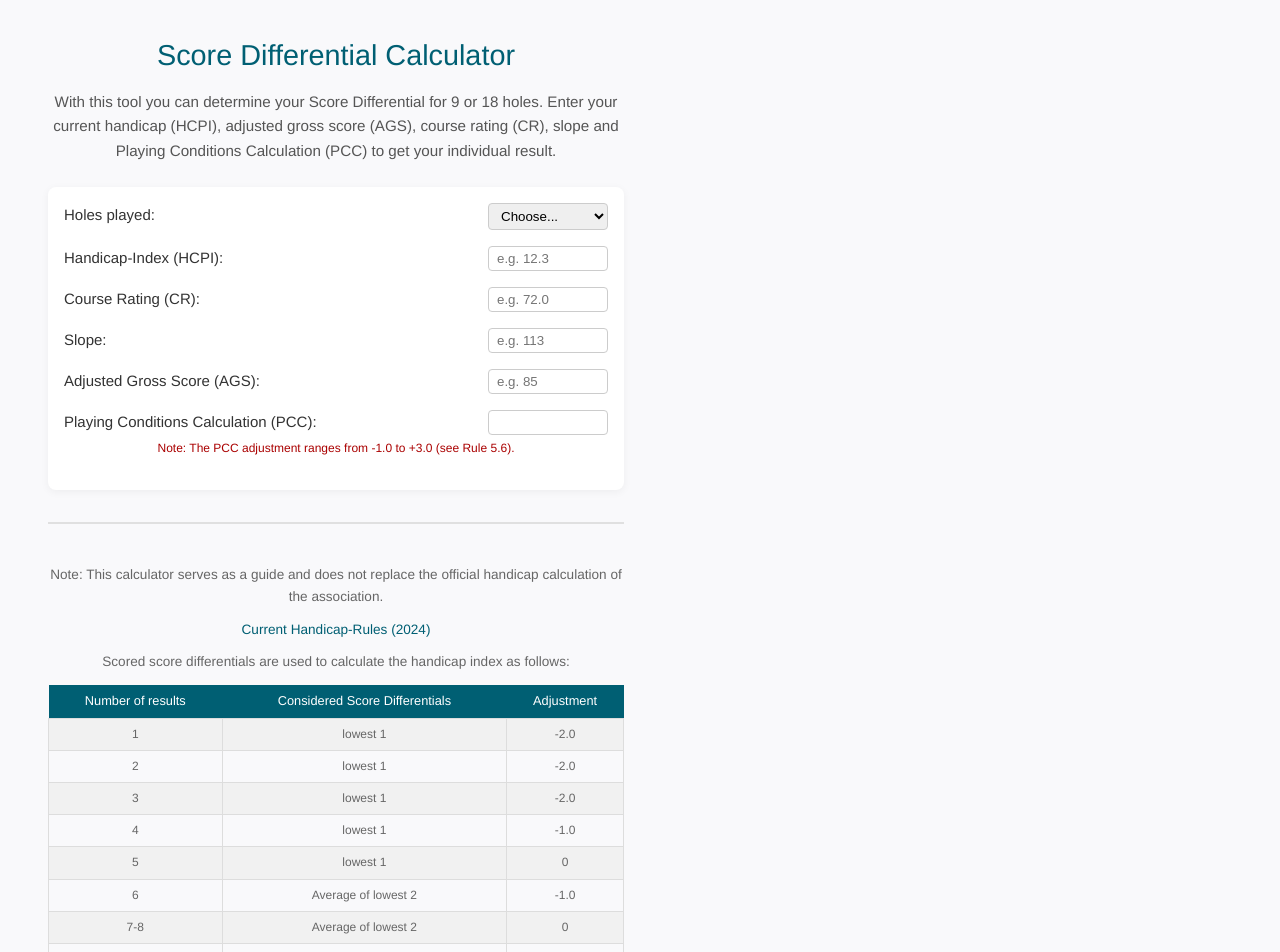
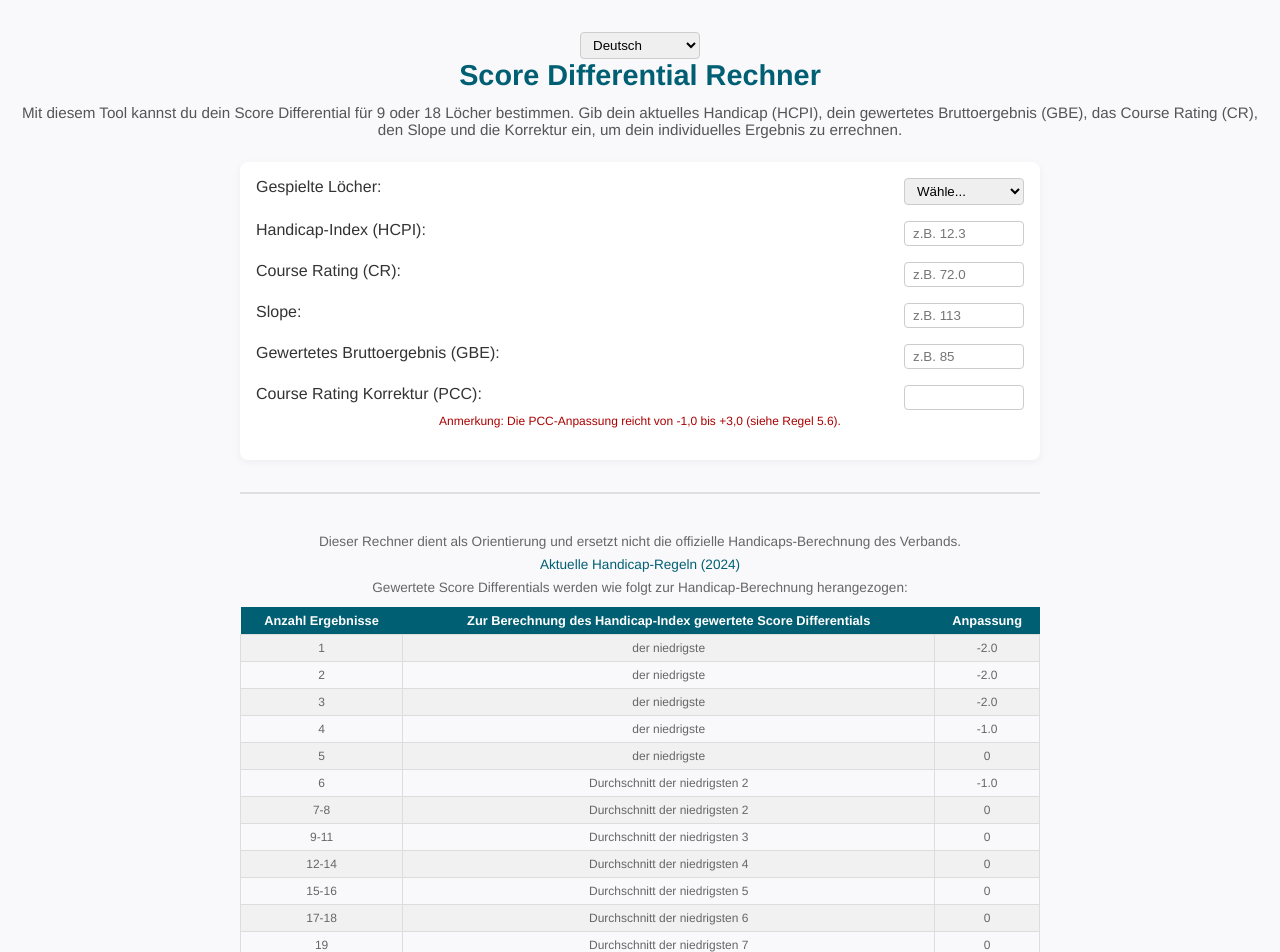
Before and after one commit to bri-b-dev/handycap, a Vue app: page / in a window 1280 px wide. Shown: the top 952 px of the page. Built offline with nearby package versions, Linux system fonts and the light colour scheme.

Commit message:
localization

```diff
--- a/package.json
+++ b/package.json
@@ -14,7 +14,8 @@
     "@capacitor/android": "^7.2.0",
     "@capacitor/cli": "^7.2.0",
     "@capacitor/core": "^7.2.0",
-    "vue": "^3.5.13"
+    "vue": "^3.5.13",
+    "vue-i18n": "^12.0.0-alpha.2"
   },
   "devDependencies": {
     "@tsconfig/node22": "^22.0.1",
--- a/src/App.vue
+++ b/src/App.vue
@@ -1,77 +1,53 @@
 <template>
   <div class="container">
-    <h1 class="title">Score Differential Calculator</h1>
+    <div class="lang-switcher">
+      <select v-model="$i18n.locale">
+        <option value="en">English</option>
+        <option value="de">Deutsch</option>
+      </select>
+    </div>
+    <h1 class="title">{{ $t('title') }}</h1>
+
     <!-- introduction -->
-    <p class="intro">
-      With this tool you can determine your Score Differential for 9 or 18 holes.
-      Enter your current handicap (HCPI), adjusted gross score (AGS), course rating (CR), slope and Playing Conditions Calculation (PCC) to get your individual result.
-    </p>
+    <p class="intro"> {{ $t('intro') }}</p>
     <form @submit.prevent class="calculator-form">
       <div class="field">
-        <label>Holes played:
+        <label>{{ $t('holesPlayed') }}
           <select v-model="holes" required>
-            <option value="" disabled>Choose...</option>
-            <option value="18">18 holes</option>
-            <option value="9">9 holes</option>
+            <option value="" disabled>{{ $t('choose') }}</option>
+            <option value="18">18 {{ $t('holes') }}</option>
+            <option value="9">9 {{ $t('holes') }}</option>
           </select>
         </label>
       </div>
       <div class="field">
-        <label>Handicap-Index (HCPI):
-          <input
-            type="number"
-            v-model.number="handicapIndex"
-            step="0.1"
-            :required="holes === '9'"
-            placeholder="e.g. 12.3"
-          />
+        <label>{{ $t('handicapIndex') }}
+          <input type="number" v-model.number="handicapIndex" step="0.1" :required="holes === '9'"
+            :placeholder="`${$t('forExample')} 12.3`" />
         </label>
       </div>
       <div class="field">
-        <label>Course Rating (CR):
-          <input
-            type="number"
-            v-model.number="courseRating"
-            step="0.1"
-            required
-            placeholder="e.g. 72.0"
-          />
+        <label>{{ $t('courseRating') }}
+          <input type="number" v-model.number="courseRating" step="0.1" required
+            :placeholder="`${$t('forExample')} 72.0`" />
         </label>
       </div>
       <div class="field">
-        <label>Slope:
-          <input
-            type="number"
-            v-model.number="slope"
-            required
-            placeholder="e.g. 113"
-          />
+        <label>{{ $t('slope') }}
+          <input type="number" v-model.number="slope" required :placeholder="`${$t('forExample')} 113`" />
         </label>
       </div>
       <div class="field">
-        <label>Adjusted Gross Score (AGS):
-          <input
-            type="number"
-            v-model.number="grossScore"
-            required
-            placeholder="e.g. 85"
-          />
+        <label>{{ $t('grossScore') }}
+          <input type="number" v-model.number="grossScore" required :placeholder="`${$t('forExample')} 85`" />
         </label>
       </div>
       <div class="field">
-        <label>Playing Conditions Calculation (PCC):
-          <input
-            type="number"
-            v-model.number="pccAdjustment"
-            required
-            step="0.1"
-            min="-1.0"
-            max="3.0"
-            default="0.0"
-          />
+        <label>{{ $t('pcc') }}
+          <input type="number" v-model.number="pccAdjustment" required step="0.1" min="-1.0" max="3.0" default="0.0" />
         </label>
         <small class="validation-note">
-          Note: The PCC adjustment ranges from -1.0 to +3.0 (see Rule 5.6).
+          {{ $t('pccNote') }}
         </small>
       </div>
     </form>
@@ -81,38 +57,96 @@
     <!-- result with conditional formatting -->
     <div v-if="scoreDifferential !== null" class="result">
       <p :class="['score', scoreColorClass]">
-        <strong>Score Differential:</strong> {{ scoreDifferential.toFixed(1) }}
+        <strong>{{ $t('scoreDifferential') }}:</strong> {{ scoreDifferential.toFixed(1) }}
       </p>
     </div>
 
     <!-- foot-note with handicap-table -->
     <div class="note">
       <p>
-        Note: This calculator serves as a guide and does not replace the official handicap calculation of the association.
+        {{ $t('note1') }}
         <br />
-        <a href="https://www.usga.org/content/dam/usga/pdf/2024-revision/2024-Rules-of-Handicapping-USGA.pdf" target="_blank" class="rules-link">
-          Current Handicap-Rules (2024)
+        <a href="https://www.usga.org/content/dam/usga/pdf/2024-revision/2024-Rules-of-Handicapping-USGA.pdf"
+          target="_blank" class="rules-link">
+          {{ $t('currentRules') }}
         </a>
       </p>
-      <p>Scored score differentials are used to calculate the handicap index as follows:</p>
+      <p>
+        {{ $t('note2') }}</p>
       <table>
         <thead>
-          <tr><th>Number of results</th><th>Considered Score Differentials</th><th>Adjustment</th></tr>
+          <tr>
+            <th>{{ $t('noOfResults') }}</th>
+            <th>{{ $t('consideredScoreDifferentials') }}</th>
+            <th>{{ $t('adjustment') }}</th>
+          </tr>
         </thead>
         <tbody>
-          <tr><td>1</td><td>lowest 1</td><td>-2.0</td></tr>
-          <tr><td>2</td><td>lowest 1</td><td>-2.0</td></tr>
-          <tr><td>3</td><td>lowest 1</td><td>-2.0</td></tr>
-          <tr><td>4</td><td>lowest 1</td><td>-1.0</td></tr>
-          <tr><td>5</td><td>lowest 1</td><td>0</td></tr>
-          <tr><td>6</td><td>Average of lowest 2</td><td>-1.0</td></tr>
-          <tr><td>7-8</td><td>Average of lowest 2</td><td>0</td></tr>
-          <tr><td>9-11</td><td>Average of lowest 3</td><td>0</td></tr>
-          <tr><td>12-14</td><td>Average of lowest 4</td><td>0</td></tr>
-          <tr><td>15-16</td><td>Average of lowest 5</td><td>0</td></tr>
-          <tr><td>17-18</td><td>Average of lowest 6</td><td>0</td></tr>
-          <tr><td>19</td><td>Average of lowest 7</td><td>0</td></tr>
-          <tr><td>20</td><td>Average of lowest 8</td><td>0</td></tr>
+          <tr>
+            <td>1</td>
+            <td>{{ $t('lowest') }}</td>
+            <td>-2.0</td>
+          </tr>
+          <tr>
+            <td>2</td>
+            <td>{{ $t('lowest') }}</td>
+            <td>-2.0</td>
+          </tr>
+          <tr>
+            <td>3</td>
+            <td>{{ $t('lowest') }}</td>
+            <td>-2.0</td>
+          </tr>
+          <tr>
+            <td>4</td>
+            <td>{{ $t('lowest') }}</td>
+            <td>-1.0</td>
+          </tr>
+          <tr>
+            <td>5</td>
+            <td>{{ $t('lowest') }}</td>
+            <td>0</td>
+          </tr>
+          <tr>
+            <td>6</td>
+            <td>{{ $t('lowestAverage') }} 2</td>
+            <td>-1.0</td>
+          </tr>
+          <tr>
+            <td>7-8</td>
+            <td>{{ $t('lowestAverage') }} 2</td>
+            <td>0</td>
+          </tr>
+          <tr>
+            <td>9-11</td>
+            <td>{{ $t('lowestAverage') }} 3</td>
+            <td>0</td>
+          </tr>
+          <tr>
+            <td>12-14</td>
+            <td>{{ $t('lowestAverage') }} 4</td>
+            <td>0</td>
+          </tr>
+          <tr>
+            <td>15-16</td>
+            <td>{{ $t('lowestAverage') }} 5</td>
+            <td>0</td>
+          </tr>
+          <tr>
+            <td>17-18</td>
+            <td>{{ $t('lowestAverage') }} 6</td>
+            <td>0</td>
+          </tr>
+          <tr>
+            <td>19</td>
+            <td>{{ $t('lowestAverage') }} 7</td>
+            <td>0</td>
+          </tr>
+          <tr>
+            <td>20</td>
+            <td>{{ $t('lowestAverage') }} 8</td>
+            <td>0</td>
+          </tr>
         </tbody>
       </table>
     </div>
@@ -177,11 +211,12 @@ export default {
 </script>
 
 <style>
-/* Basis */
 * {
   box-sizing: border-box;
 }
-body, html {
+
+body,
+html {
   min-height: 100vh;
   margin: 0;
   background: #f9f9fb;
@@ -199,14 +234,12 @@ body, html {
   text-align: center;
 }
 
-/* Überschrift */
 .title {
   font-size: 1.8rem;
   color: #005f73;
   margin: 0;
 }
 
-/* Einführung */
 .intro {
   margin-top: 0.75rem;
   font-size: 0.95rem;
@@ -214,34 +247,40 @@ body, html {
   color: #555;
 }
 
-/* Formularfelder */
 .calculator-form {
   width: 100%;
   max-width: 800px;
   background: #ffffff;
   padding: 1rem;
   border-radius: 8px;
-  box-shadow: 0 2px 8px rgba(0,0,0,0.05);
+  box-shadow: 0 2px 8px rgba(0, 0, 0, 0.05);
 }
+
 .field {
   margin-bottom: 1rem;
 }
+
 label {
   display: flex;
   justify-content: space-between;
   font-weight: 500;
 }
-input, select {
+
+input,
+select {
   width: 120px;
   padding: 4px 8px;
   border: 1px solid #ccc;
   border-radius: 4px;
   transition: border-color 0.2s;
 }
-input:focus, select:focus {
+
+input:focus,
+select:focus {
   outline: none;
   border-color: #005f73;
 }
+
 .validation-note {
   display: block;
   margin-top: 0.25rem;
@@ -249,7 +288,6 @@ input:focus, select:focus {
   color: #a00;
 }
 
-/* Trennlinie */
 .divider {
   width: 100%;
   max-width: 800px;
@@ -258,20 +296,23 @@ input:focus, select:focus {
   margin: 2rem auto;
 }
 
-/* Ergebnis */
 .result {
   text-align: center;
 }
+
 .score {
   font-size: 1.2rem;
   font-weight: bold;
 }
+
 .score-good {
   color: #2a9d8f;
 }
+
 .score-bad {
   color: #e76f51;
 }
+
 .score-neutral {
   color: #333;
 }
@@ -285,9 +326,11 @@ input:focus, select:focus {
   color: #666;
   margin: 0 auto;
 }
+
 .note p {
   margin: 0.5rem 0;
 }
+
 .rules-link {
   display: inline-block;
   margin-top: 0.5rem;
@@ -295,26 +338,31 @@ input:focus, select:focus {
   text-decoration: none;
   font-weight: 500;
 }
+
 .rules-link:hover {
   text-decoration: underline;
 }
+
 .note table {
   width: 100%;
   border-collapse: collapse;
   margin-top: 0.75rem;
 }
+
 .note th {
   background: #005f73;
   color: #fff;
   padding: 6px;
   font-size: 0.8rem;
 }
+
 .note td {
   border: 1px solid #ddd;
   padding: 6px;
   text-align: center;
   font-size: 0.75rem;
 }
+
 .note tbody tr:nth-child(odd) {
   background: #f1f1f1;
 }
--- a/src/main.ts
+++ b/src/main.ts
@@ -1,6 +1,70 @@
-import './assets/main.css'
-
 import { createApp } from 'vue'
 import App from './App.vue'
+import { createI18n } from 'vue-i18n'
 
-createApp(App).mount('#app')
+// 1) Definiere deine Übersetzungs-Objekte
+const messages = {
+    en: {
+        title: 'Score Differential Calculator',
+        intro: 'With this tool you can determine your Score Differential for 9 or 18 holes.\
+        Enter your current handicap (HCPI), adjusted gross score (AGS), course rating (CR), slope and Playing Conditions Calculation (PCC) to get your individual result.',
+        choose: 'Choose...',
+        holes: 'holes',
+        holesPlayed: 'Holes played:',
+        handicapIndex: 'Handicap-Index (HCPI):',
+        forExample: 'e.g.',
+        courseRating: 'Course Rating (CR):',
+        slope: 'Slope:',
+        grossScore: 'Adjusted Gross Score (AGS):',
+        pcc: 'Playing Conditions Calculation (PCC):',
+        pccNote: 'Note: The PCC adjustment ranges from -1.0 to +3.0 (see Rule 5.6).',
+        scoreDifferential: 'Score Differential',
+        calculate: 'Calculate',
+        note1: 'This calculator serves as a guide and does not replace the official handicap calculation of the association.',
+        note2: 'Scored score differentials are used to calculate the handicap index as follows:',
+        currentRules: 'Current Handicap-Rules (2024)',
+        noOfResults: 'Number of results',
+        consideredScoreDifferentials: 'Considered Score Differentials',
+        adjustment: 'Adjustment',
+        lowest: 'lowest 1',
+        lowestAverage: 'average of lowest'
+    },
+    de: {
+        title: 'Score Differential Rechner',
+        intro: 'Mit diesem Tool kannst du dein Score Differential für 9 oder 18 Löcher bestimmen.\
+        Gib dein aktuelles Handicap (HCPI), dein gewertetes Bruttoergebnis (GBE), das Course Rating (CR), den Slope und die Korrektur ein, um dein individuelles Ergebnis zu errechnen.',
+        choose: 'Wähle...',
+        holes: 'Löcher',
+        holesPlayed: 'Gespielte Löcher:',
+        handicapIndex: 'Handicap-Index (HCPI):',
+        forExample: 'z.B.',
+        courseRating: 'Course Rating (CR):',
+        slope: 'Slope:',
+        grossScore: 'Gewertetes Bruttoergebnis (GBE):',
+        pcc: 'Course Rating Korrektur (PCC):',
+        pccNote: 'Anmerkung: Die PCC-Anpassung reicht von -1,0 bis +3,0 (siehe Regel 5.6).',
+        scoreDifferential: 'Score-Differential',
+        calculate: 'Berechnen',
+        note1: 'Dieser Rechner dient als Orientierung und ersetzt nicht die offizielle Handicaps-Berechnung des Verbands.',
+        note2: 'Gewertete Score Differentials werden wie folgt zur Handicap-Berechnung herangezogen:',
+        currentRules: 'Aktuelle Handicap-Regeln (2024)',
+        noOfResults: 'Anzahl Ergebnisse',
+        consideredScoreDifferentials: 'Zur Berechnung des Handicap-Index gewertete Score Differentials',
+        adjustment: 'Anpassung',
+        lowest: 'der niedrigste',
+        lowestAverage: 'Durchschnitt der niedrigsten'
+        // …
+    }
+}
+
+// 2) Erzeuge das i18n-Plugin
+const i18n = createI18n({
+    legacy: false,           // Composition API Mode
+    locale: 'de',            // Standardsprache
+    fallbackLocale: 'en',    // Fallback
+    messages,
+})
+
+const app = createApp(App)
+app.use(i18n)
+app.mount('#app')
```
Also changed, not shown: 1 other file (tests, documents, lock files or other folders).
